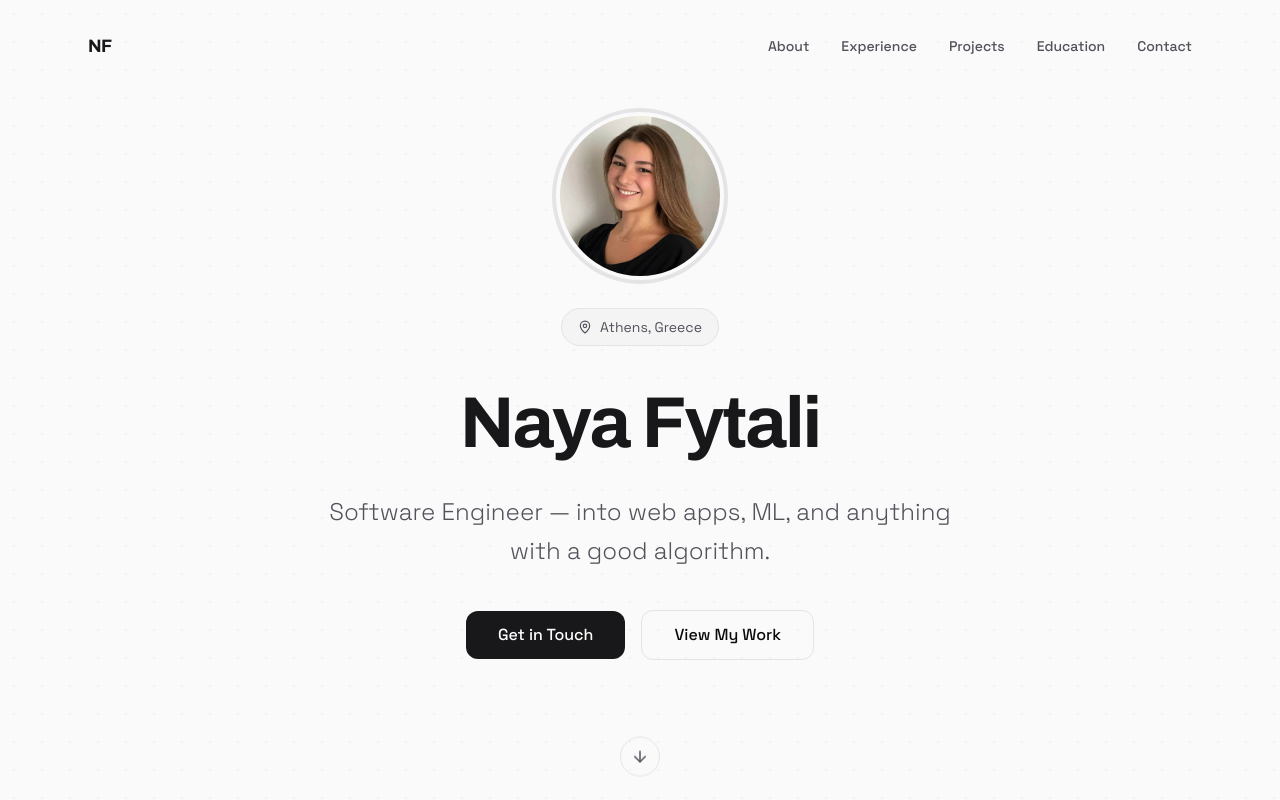
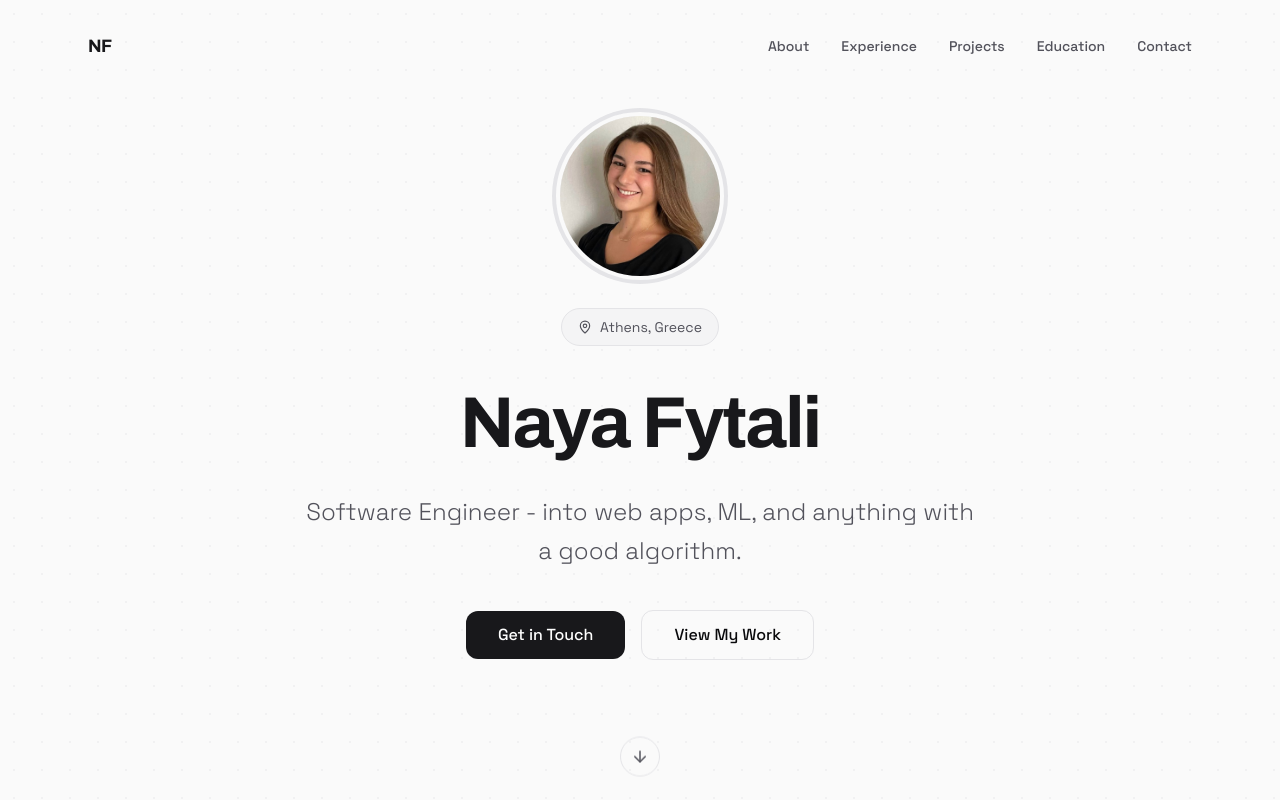
Before and after one commit to nayafyt/nayafyt-web, a Next.js app: page / in a window 1280 px wide. Shown: the top 800 px of the page. Built offline with nearby package versions, Linux system fonts and the light colour scheme.

Commit message:
Fix hyphen in job title description in Hero component

```diff
--- a/src/components/Hero.tsx
+++ b/src/components/Hero.tsx
@@ -33,7 +33,7 @@ export default function Hero() {
         </h1>
 
         <p className="animate-on-scroll mt-6 text-xl sm:text-2xl text-[var(--color-text-muted)] font-light max-w-2xl mx-auto leading-relaxed">
-          Software Engineer — into web apps, ML, and anything with a
+          Software Engineer - into web apps, ML, and anything with a
           good algorithm.
         </p>
 
```
